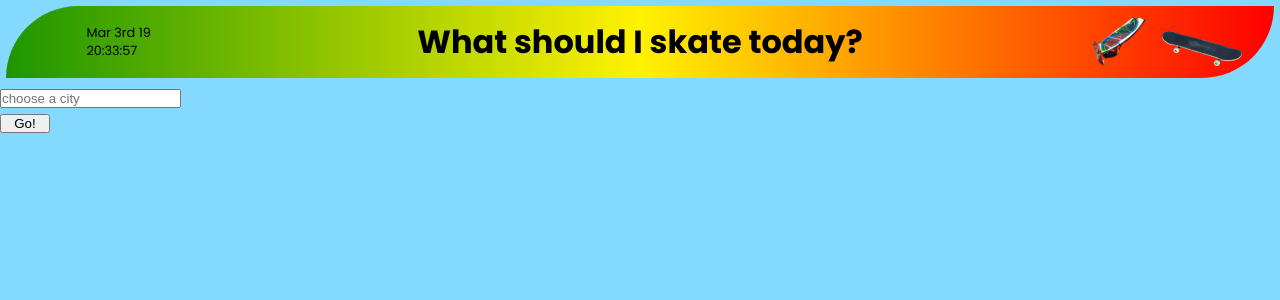
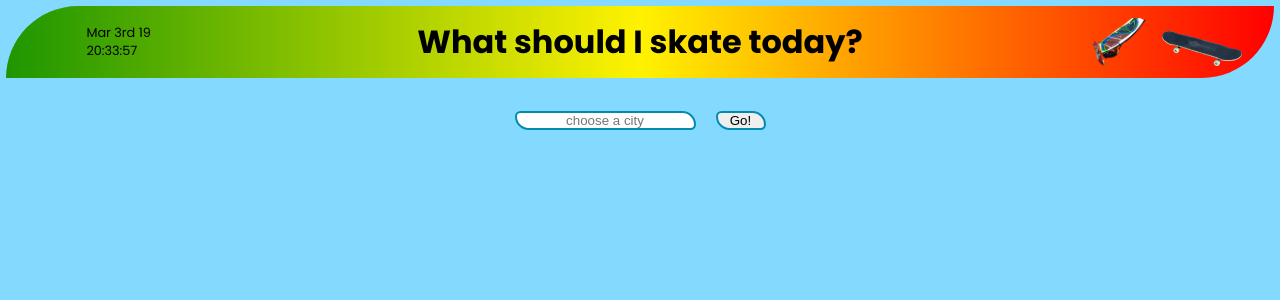
Before and after one commit to mgdsem/boarders-weather, a React (Create React App) app: page / in a window 1280 px wide. Shown: the top 300 px of the page. Built offline with nearby package versions, Linux system fonts and the light colour scheme; no server answers.

Commit message:
did some styling

```diff
--- a/src/components/CardTitle.js
+++ b/src/components/CardTitle.js
@@ -5,7 +5,7 @@ const CardTitle = ({
     city
 }) => {
     return (
-        <div>
+        <div className="card__title">
             {city && (currentWeatherTemperature === 0 || currentWeatherTemperature) && (
                 <p>{`${city.charAt(0).toUpperCase() + city.slice(1)}: ${currentWeatherTemperature}`}&#8451; </p>
             )}
--- a/src/components/WeatherDisplay.js
+++ b/src/components/WeatherDisplay.js
@@ -26,7 +26,7 @@ class WeatherDisplay extends Component {
         const { futureWeather } = this.props;
         const temperatures = futureWeather.map((hourPred) => hourPred.main.temp);
         const winds = futureWeather.map((hourPred) => hourPred.wind);
-        const rains = futureWeather.map((hourPred) => hourPred.rain['3h']);
+        const rains = futureWeather.map((hourPred) => hourPred.rain && hourPred.rain['3h']);
 
         const { currentChart } = this.state;
 
--- a/src/components/mainDisplay.js
+++ b/src/components/mainDisplay.js
@@ -57,7 +57,9 @@ class MainDisplay extends Component {
     render() {
         return (
             <div>
+                <div className="input-and-btn-wrapper">
                     <Input
+                        className="input"
                         type="text"
                         id="city"
                         value={this.state.city}
@@ -68,6 +70,8 @@ class MainDisplay extends Component {
                     />
 
                     <Button onClick={this.onCityChoose} isSmall>Go!</Button>
+
+                </div>
 
                 {this.state.chosenCity && (
                     <Card
--- a/src/styles/components/button.scss
+++ b/src/styles/components/button.scss
@@ -1,7 +1,12 @@
 .button {
+    @include btn-border();
+
     width: 80px;
+    border: 2px solid $input-border-color;
+    outline: none;
 
     &--is-small {
         width: 50px;
+        margin-left: 20px;
     }
 }
--- a/src/styles/components/card.scss
+++ b/src/styles/components/card.scss
@@ -8,7 +8,7 @@
     }
 
     &__buttons-wrapper {
-        @include flex-center;
+        @include flex-center();
 
         flex-direction: column;
         width: 20%;
@@ -17,4 +17,10 @@
     &__charts-wrapper {
         width: 80%;
     }
+
+    &__title {
+        text-align: center;
+        padding: 10px;
+
+    }
 }
--- /dev/null
+++ b/src/styles/components/input-and-btn-wrapper.scss
@@ -0,0 +1,8 @@
+.input-and-btn-wrapper {
+    @include flex-center();
+
+    width: 100%;
+    height: 50px;
+    padding-top: 10px;
+    padding-bottom: 20px;
+}
--- /dev/null
+++ b/src/styles/components/input.scss
@@ -0,0 +1,6 @@
+.input {
+   @include btn-border();
+
+    outline: none;
+    text-align: center;
+}
--- a/src/styles/components/list.scss
+++ b/src/styles/components/list.scss
@@ -1,7 +1,7 @@
 .list {
     display: flex;
     // height: 250px;
-    background-color: red;
+    // background-color: red;
 
     &__item-temp {
         width: 10%;
--- a/src/styles/general/base.scss
+++ b/src/styles/general/base.scss
@@ -6,6 +6,7 @@
 body {
     background-color: $surfer-sky-blue;
     font-family: 'Poppins', sans-serif;
+    outline: none;
 }
 
 ul {
--- a/src/styles/general/colors.scss
+++ b/src/styles/general/colors.scss
@@ -1,2 +1,3 @@
 $surfer-sky-blue: #84d9ff;
 $card-bg: #f4ee42;
+$input-border-color: #038aaf;
--- a/src/styles/general/mixins.scss
+++ b/src/styles/general/mixins.scss
@@ -9,3 +9,8 @@
     background: -webkit-linear-gradient(to left, #FF0000, #FFF200, #1E9600);  /* Chrome 10-25, Safari 5.1-6 */
     background: linear-gradient(to left, #FF0000, #FFF200, #1E9600); /* W3C, IE 10+/ Edge, Firefox 16+, Chrome 26+, Opera 12+, Safari 7+ */
 }
+
+@mixin btn-border {
+    border: 2px solid $input-border-color;
+    border-radius: 20px 50px;
+}
--- a/src/styles/main.scss
+++ b/src/styles/main.scss
@@ -1,7 +1,9 @@
 @import './general/colors.scss';
 @import './general/mixins.scss';
 @import './general/base.scss';
-@import './components/header';
+@import './components/header.scss';
 @import './components/card.scss';
 @import './components/list.scss';
 @import './components/button.scss';
+@import './components/input-and-btn-wrapper.scss';
+@import './components/input.scss';
```
Lines whose indentation alone changed are shown as unchanged.
